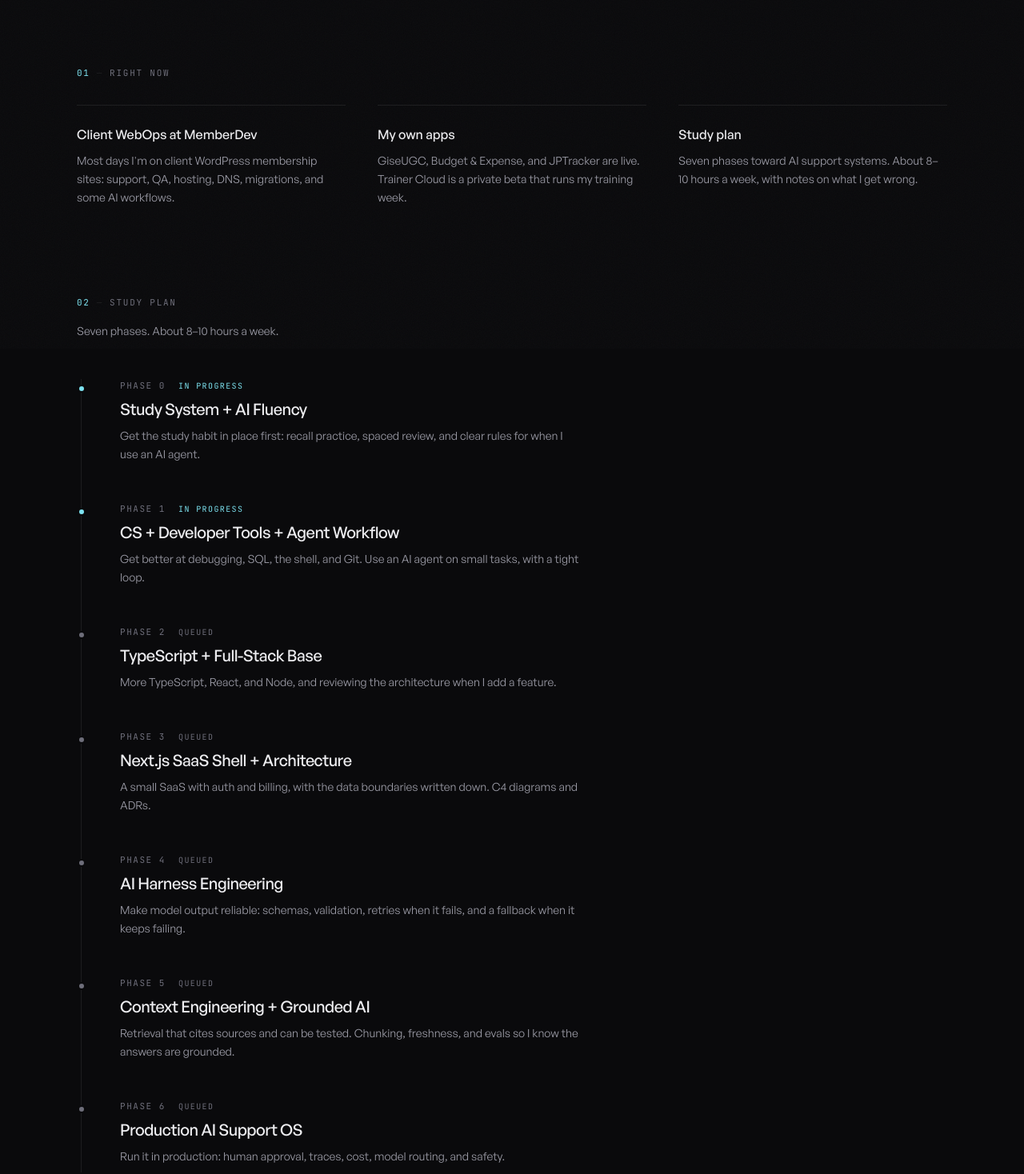
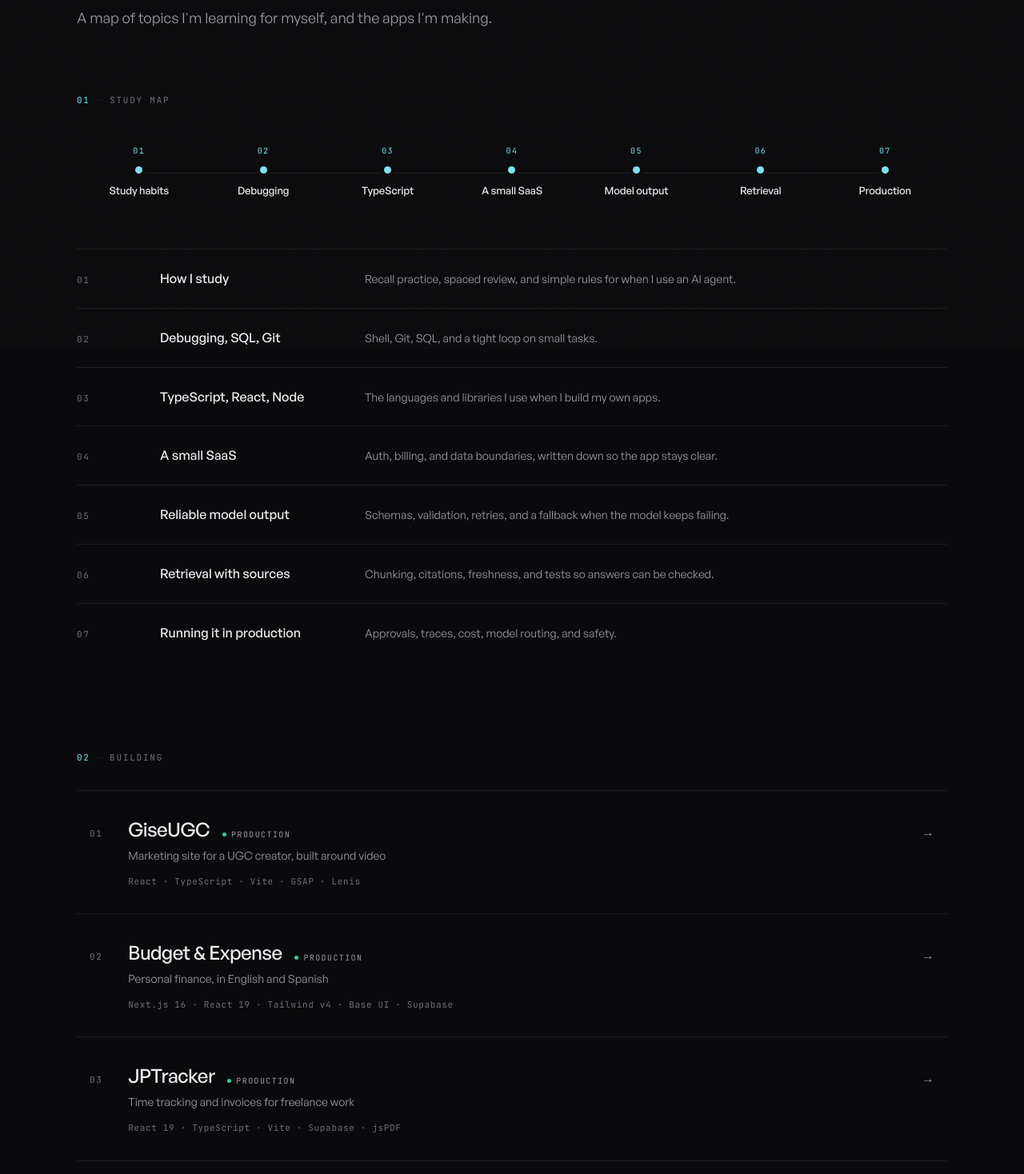
Before and after one commit to Torrente179/JPRamirez, a Next.js app: page /now in a window 1280 px wide. Shown: the part 364-1832 px from the top of the page at 80% size. Built offline with nearby package versions, Linux system fonts and the light colour scheme.

Commit message:
Turn Now into a study map, not a progress tracker.

```diff
--- a/app/globals.css
+++ b/app/globals.css
@@ -141,6 +141,97 @@
   }
   details[open] > .site-list-summary .site-list-mark::before {
     content: "−";
+  }
+}
+
+/* Now page — study map. Equal nodes, no progress state. */
+.study-map {
+  display: grid;
+  grid-template-columns: 1fr;
+  position: relative;
+  isolation: isolate;
+}
+
+.study-map::before {
+  content: "";
+  position: absolute;
+  top: 0.85rem;
+  right: auto;
+  bottom: 0.85rem;
+  left: 0.28rem;
+  z-index: 0;
+  width: 1px;
+  height: auto;
+  background: var(--border);
+}
+
+.study-map-node {
+  display: flex;
+  flex-direction: row;
+  align-items: center;
+  gap: 1rem;
+  padding: 0.9rem 0;
+  text-align: left;
+}
+
+.study-map-index {
+  width: 1.75rem;
+  flex-shrink: 0;
+}
+
+.study-map-dot {
+  order: -1;
+  z-index: 1;
+  flex-shrink: 0;
+  width: 9px;
+  height: 9px;
+  background: var(--brand);
+  border-radius: 999px;
+  box-shadow: 0 0 0 4px var(--background);
+}
+
+.study-map-label {
+  margin: 0;
+  font-size: 0.9375rem;
+  font-weight: 500;
+  line-height: 1.3;
+  letter-spacing: -0.01em;
+}
+
+@media (min-width: 1024px) {
+  .study-map {
+    grid-template-columns: repeat(7, minmax(0, 1fr));
+  }
+
+  .study-map::before {
+    top: 2.15rem;
+    right: 7%;
+    bottom: auto;
+    left: 7%;
+    width: auto;
+    height: 1px;
+  }
+
+  .study-map-node {
+    flex-direction: column;
+    gap: 0;
+    align-items: center;
+    padding: 0 0.35rem;
+    text-align: center;
+  }
+
+  .study-map-index {
+    width: auto;
+  }
+
+  .study-map-dot {
+    order: 0;
+    margin-top: 0.7rem;
+  }
+
+  .study-map-label {
+    margin-top: 0.85rem;
+    font-size: 0.8125rem;
   }
 }
 
--- a/app/now/page.tsx
+++ b/app/now/page.tsx
@@ -2,47 +2,60 @@ import type { Metadata } from "next";
 import { PageHeader } from "@/components/page-header";
 import { Reveal } from "@/components/motion";
 import { SectionHeading } from "@/components/section-heading";
-import { currentFocus, roadmapPhases, northStar } from "@/lib/data/now";
-import { cn } from "@/lib/utils";
+import { ProjectRow } from "@/components/project-row";
+import { studyTopics } from "@/lib/data/now";
+import { projects } from "@/lib/data/projects";
 
 export const metadata: Metadata = {
   title: "Now",
   description:
-    "What I'm working on: client work at MemberDev, my own apps, and a study plan toward AI support systems.",
+    "What I'm studying for myself, and the apps I'm building.",
 };
-
-const stateStyles = {
-  done: { dot: "bg-ok", label: "text-ok", text: "done" },
-  active: { dot: "bg-brand", label: "text-brand", text: "in progress" },
-  next: { dot: "bg-subtle", label: "text-subtle", text: "queued" },
-} as const;
 
 export default function NowPage() {
   return (
     <div className="mx-auto max-w-6xl px-5 sm:px-8">
       <PageHeader
-        eyebrow={`Now — updated ${new Date().toLocaleDateString("en-US", { month: "long", year: "numeric" })}`}
+        eyebrow="Now"
         title={
           <>
             What I'm{" "}
-            <span className="text-brand italic">working</span> on.
+            <span className="text-brand italic">studying</span> and
+            building.
           </>
         }
-        lede="Client work at MemberDev, my own apps, and a study plan toward AI support systems."
+        lede="A map of topics I'm learning for myself, and the apps I'm making."
       />
 
-      {/* Current focus */}
       <section>
         <Reveal>
-          <SectionHeading index="01" title="Right now" className="mb-8" />
+          <SectionHeading index="01" title="Study map" className="mb-12" />
         </Reveal>
-        <div className="grid gap-x-10 gap-y-10 sm:grid-cols-3">
-          {currentFocus.map((item, i) => (
-            <Reveal key={item.title} delay={i * 0.08}>
-              <div className="hairline pt-6">
-                <h3 className="text-base font-medium">{item.title}</h3>
-                <p className="mt-2.5 text-sm leading-relaxed text-muted-foreground">
-                  {item.body}
+
+        <Reveal>
+          <ol className="study-map" aria-label="Study topics">
+            {studyTopics.map((topic) => (
+              <li key={topic.id} className="study-map-node">
+                <span className="study-map-index nums font-mono text-[10px] tracking-[0.14em] text-brand">
+                  {String(topic.id).padStart(2, "0")}
+                </span>
+                <span className="study-map-dot" aria-hidden />
+                <p className="study-map-label">{topic.short}</p>
+              </li>
+            ))}
+          </ol>
+        </Reveal>
+
+        <div className="mt-16">
+          {studyTopics.map((topic, i) => (
+            <Reveal key={topic.id} delay={i * 0.04}>
+              <div className="hairline grid gap-2 py-6 sm:grid-cols-[4.5rem_minmax(0,14rem)_1fr] sm:items-baseline sm:gap-8">
+                <p className="nums font-mono text-[11px] tracking-[0.14em] text-subtle">
+                  {String(topic.id).padStart(2, "0")}
+                </p>
+                <h3 className="text-base font-medium">{topic.title}</h3>
+                <p className="text-sm leading-relaxed text-muted-foreground">
+                  {topic.summary}
                 </p>
               </div>
             </Reveal>
@@ -50,80 +63,17 @@ export default function NowPage() {
         </div>
       </section>
 
-      {/* Roadmap */}
       <section className="mt-28">
         <Reveal>
-          <SectionHeading index="02" title="Study plan" className="mb-4" />
-          <p className="mb-12 max-w-xl text-sm leading-relaxed text-muted-foreground">
-            Seven phases. About 8–10 hours a week.
-          </p>
+          <SectionHeading index="02" title="Building" className="mb-8" />
         </Reveal>
-        <ol className="relative ml-[5px] border-l border-border">
-          {roadmapPhases.map((phase, i) => {
-            const style = stateStyles[phase.state];
-            return (
-              <li
-                key={phase.phase}
-                className="relative pb-12 pl-8 last:pb-2 sm:pl-12"
-              >
-                <span
-                  className={cn(
-                    "absolute top-[7px] -left-[5.5px] size-[10px] rounded-full border-2 border-background",
-                    style.dot,
-                  )}
-                />
-                <Reveal delay={i * 0.05}>
-                  <div className="flex flex-wrap items-baseline gap-x-4 gap-y-1">
-                    <p className="nums font-mono text-[11px] tracking-[0.14em] text-subtle">
-                      PHASE {phase.phase}
-                    </p>
-                    <p
-                      className={cn(
-                        "font-mono text-[10px] uppercase tracking-[0.14em]",
-                        style.label,
-                      )}
-                    >
-                      {style.text}
-                    </p>
-                  </div>
-                  <h3 className="mt-2 text-lg font-medium tracking-tight sm:text-xl">
-                    {phase.title}
-                  </h3>
-                  <p className="mt-2 max-w-xl text-sm leading-relaxed text-muted-foreground">
-                    {phase.summary}
-                  </p>
-                </Reveal>
-              </li>
-            );
-          })}
-        </ol>
-      </section>
-
-      {/* North star */}
-      <section className="mt-28">
-        <Reveal>
-          <SectionHeading index="03" title="Where this is going" className="mb-8" />
-        </Reveal>
-        <Reveal>
-          <div className="hairline max-w-2xl pt-8">
-            <h3 className="text-2xl font-medium tracking-tight sm:text-3xl">
-              {northStar.title}
-            </h3>
-            <p className="mt-4 text-[15px] leading-[1.8] text-muted-foreground">
-              {northStar.body}
-            </p>
-            <div className="mt-7 flex flex-wrap gap-2">
-              {northStar.identities.map((identity) => (
-                <span
-                  key={identity}
-                  className="rounded-full border border-border bg-surface px-3 py-1 font-mono text-[11px] tracking-[0.04em] text-muted-foreground"
-                >
-                  {identity}
-                </span>
-              ))}
-            </div>
-          </div>
-        </Reveal>
+        <div>
+          {projects.map((project, i) => (
+            <Reveal key={project.slug} delay={i * 0.05}>
+              <ProjectRow project={project} index={i} />
+            </Reveal>
+          ))}
+        </div>
       </section>
     </div>
   );
--- a/components/footer.tsx
+++ b/components/footer.tsx
@@ -14,8 +14,7 @@ export function Footer() {
           {site.email}
         </a>
         <p className="mt-5 max-w-md text-sm leading-relaxed text-muted-foreground">
-          Open to technical support, WebOps, and AI workflow roles. Remote, EU
-          and Americas hours. English and Spanish.
+          I live in Málaga. English and Spanish. Remote, EU and Americas hours.
         </p>
 
         <div className="mt-12 flex flex-col justify-between gap-6 border-t border-border pt-6 sm:flex-row sm:items-center">
--- a/components/tab-bar.tsx
+++ b/components/tab-bar.tsx
@@ -6,7 +6,7 @@ import {
   Home,
   FolderOpen,
   Briefcase,
-  Activity,
+  Map,
   CircleUser,
 } from "lucide-react";
 import { cn } from "@/lib/utils";
@@ -15,7 +15,7 @@ const tabs = [
   { href: "/", label: "home", icon: Home },
   { href: "/projects", label: "projects", icon: FolderOpen },
   { href: "/experience", label: "work", icon: Briefcase },
-  { href: "/now", label: "now", icon: Activity },
+  { href: "/now", label: "now", icon: Map },
   { href: "/about", label: "about", icon: CircleUser },
 ];
 
--- a/lib/data/now.ts
+++ b/lib/data/now.ts
@@ -10,19 +10,19 @@ export type StatusCard = {
 export const statusBoard: StatusCard[] = [
   {
     label: "Now",
+    tone: "brand",
+    title: "Studying and building",
+    body: "A personal study map, and four apps of my own.",
+    href: "/now",
+    meta: "study map",
+  },
+  {
+    label: "Work",
     tone: "ok",
-    title: "Client WebOps at MemberDev",
-    body: "WordPress membership sites: support, QA, hosting, DNS, migrations, and some AI workflows for support.",
+    title: "MemberDev",
+    body: "WordPress membership sites: support, QA, hosting, DNS, migrations.",
     href: "/experience",
     meta: "since 2023",
-  },
-  {
-    label: "On the radar",
-    tone: "brand",
-    title: "AI support systems",
-    body: "A seven-phase study plan. Still in the early phases: schemas, evals, retrieval.",
-    href: "/now",
-    meta: "phase 0–1 active",
   },
   {
     label: "Shipping",
@@ -34,87 +34,55 @@ export const statusBoard: StatusCard[] = [
   },
 ];
 
-export const currentFocus = [
+export type StudyTopic = {
+  id: number;
+  short: string;
+  title: string;
+  summary: string;
+};
+
+export const studyTopics: StudyTopic[] = [
   {
-    title: "Client WebOps at MemberDev",
-    body: "Most days I'm on client WordPress membership sites: support, QA, hosting, DNS, migrations, and some AI workflows.",
+    id: 1,
+    short: "Study habits",
+    title: "How I study",
+    summary:
+      "Recall practice, spaced review, and simple rules for when I use an AI agent.",
   },
   {
-    title: "My own apps",
-    body: "GiseUGC, Budget & Expense, and JPTracker are live. Trainer Cloud is a private beta that runs my training week.",
+    id: 2,
+    short: "Debugging",
+    title: "Debugging, SQL, Git",
+    summary: "Shell, Git, SQL, and a tight loop on small tasks.",
   },
   {
-    title: "Study plan",
-    body: "Seven phases toward AI support systems. About 8–10 hours a week, with notes on what I get wrong.",
+    id: 3,
+    short: "TypeScript",
+    title: "TypeScript, React, Node",
+    summary: "The languages and libraries I use when I build my own apps.",
+  },
+  {
+    id: 4,
+    short: "A small SaaS",
+    title: "A small SaaS",
+    summary: "Auth, billing, and data boundaries, written down so the app stays clear.",
+  },
+  {
+    id: 5,
+    short: "Model output",
+    title: "Reliable model output",
+    summary: "Schemas, validation, retries, and a fallback when the model keeps failing.",
+  },
+  {
+    id: 6,
+    short: "Retrieval",
+    title: "Retrieval with sources",
+    summary: "Chunking, citations, freshness, and tests so answers can be checked.",
+  },
+  {
+    id: 7,
+    short: "Production",
+    title: "Running it in production",
+    summary: "Approvals, traces, cost, model routing, and safety.",
   },
 ];
-
-export type RoadmapPhase = {
-  phase: number;
-  title: string;
-  summary: string;
-  state: "done" | "active" | "next";
-};
-
-export const roadmapPhases: RoadmapPhase[] = [
-  {
-    phase: 0,
-    title: "Study System + AI Fluency",
-    summary:
-      "Get the study habit in place first: recall practice, spaced review, and clear rules for when I use an AI agent.",
-    state: "active",
-  },
-  {
-    phase: 1,
-    title: "CS + Developer Tools + Agent Workflow",
-    summary:
-      "Get better at debugging, SQL, the shell, and Git. Use an AI agent on small tasks, with a tight loop.",
-    state: "active",
-  },
-  {
-    phase: 2,
-    title: "TypeScript + Full-Stack Base",
-    summary:
-      "More TypeScript, React, and Node, and reviewing the architecture when I add a feature.",
-    state: "next",
-  },
-  {
-    phase: 3,
-    title: "Next.js SaaS Shell + Architecture",
-    summary:
-      "A small SaaS with auth and billing, with the data boundaries written down. C4 diagrams and ADRs.",
-    state: "next",
-  },
-  {
-    phase: 4,
-    title: "AI Harness Engineering",
-    summary:
-      "Make model output reliable: schemas, validation, retries when it fails, and a fallback when it keeps failing.",
-    state: "next",
-  },
-  {
-    phase: 5,
-    title: "Context Engineering + Grounded AI",
-    summary:
-      "Retrieval that cites sources and can be tested. Chunking, freshness, and evals so I know the answers are grounded.",
-    state: "next",
-  },
-  {
-    phase: 6,
-    title: "Production AI Support OS",
-    summary:
-      "Run it in production: human approval, traces, cost, model routing, and safety.",
-    state: "next",
-  },
-];
-
-export const northStar = {
-  title: "AI Support Systems / Context Engineer",
-  body: "I want to combine technical support and WebOps with the systems around AI: context, evals, logs, and cost. The long-term project is an AI copilot for hosting, DNS, SSL, WordPress, and SaaS support.",
-  identities: [
-    "Technical support",
-    "WebOps",
-    "AI support systems",
-    "Context engineering",
-  ],
-};
```
Also changed, not shown: 1 other file (tests, documents, lock files or other folders).
